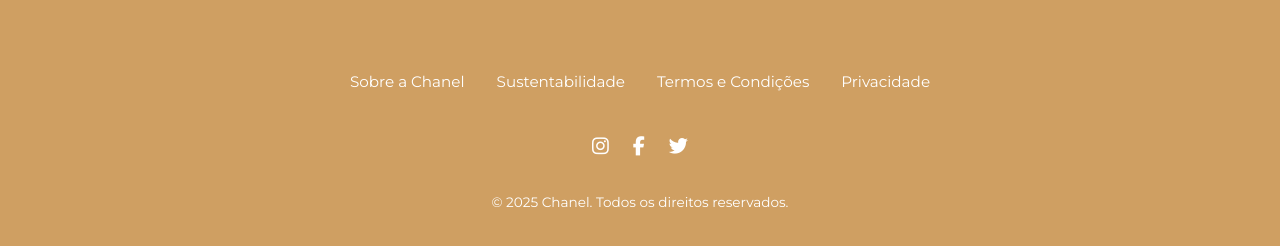
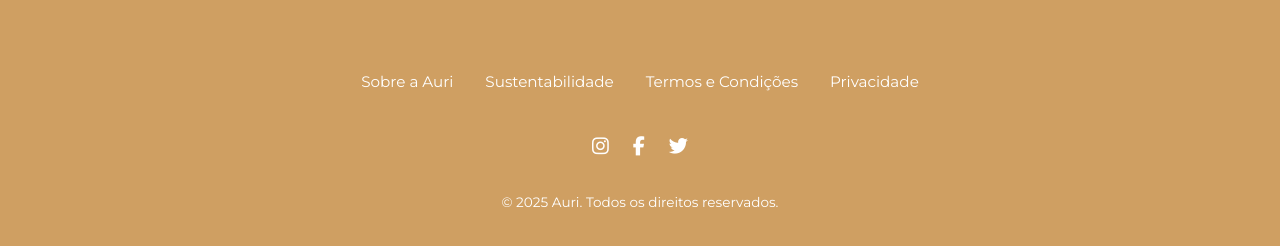
Before and after one commit to EnzoRicardo/Auri, a plain HTML site: page index.html in a window 1280 px wide. Shown: the part 3502-3748 px from the top of the page. Drawn offline with Linux system fonts and the light colour scheme.

Commit message:
correçao de marcas

```diff
--- a/index.html
+++ b/index.html
@@ -197,7 +197,7 @@
         <div class="footer-container">
           <div class="footer-top">
             <div class="footer-links">
-              <a href="#">Sobre a Chanel</a>
+              <a href="#">Sobre a Auri</a>
               <a href="#">Sustentabilidade</a>
               <a href="#">Termos e Condições</a>
               <a href="#">Privacidade</a>
@@ -208,7 +208,7 @@
             <a href="#"><i class="fab fa-facebook-f"></i></a>
             <a href="#"><i class="fab fa-twitter"></i></a>
           </div>
-          <div class="footer-bottom">© 2025 Chanel. Todos os direitos reservados.</div>
+          <div class="footer-bottom">© 2025 Auri. Todos os direitos reservados.</div>
         </div>
       </footer>
 
```
